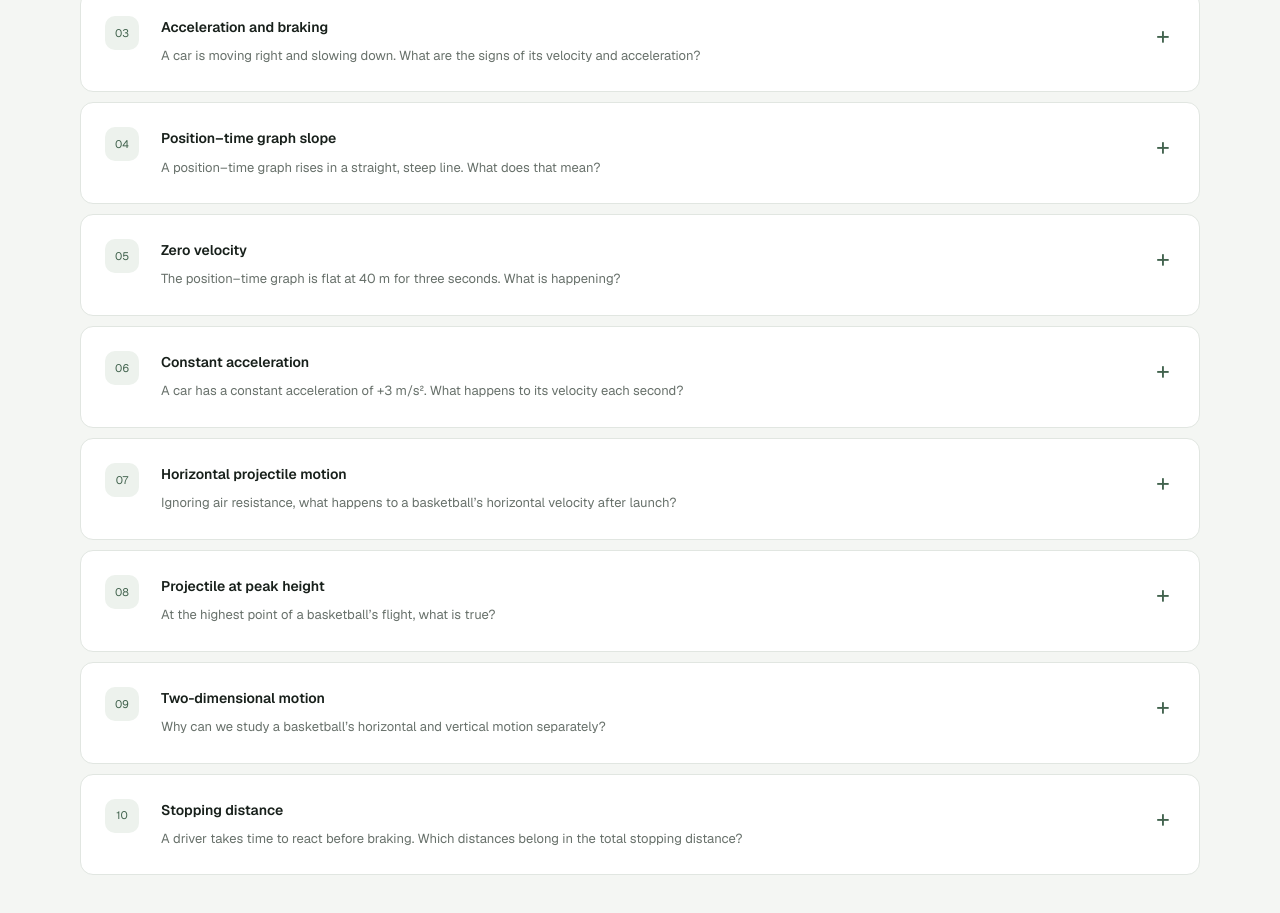
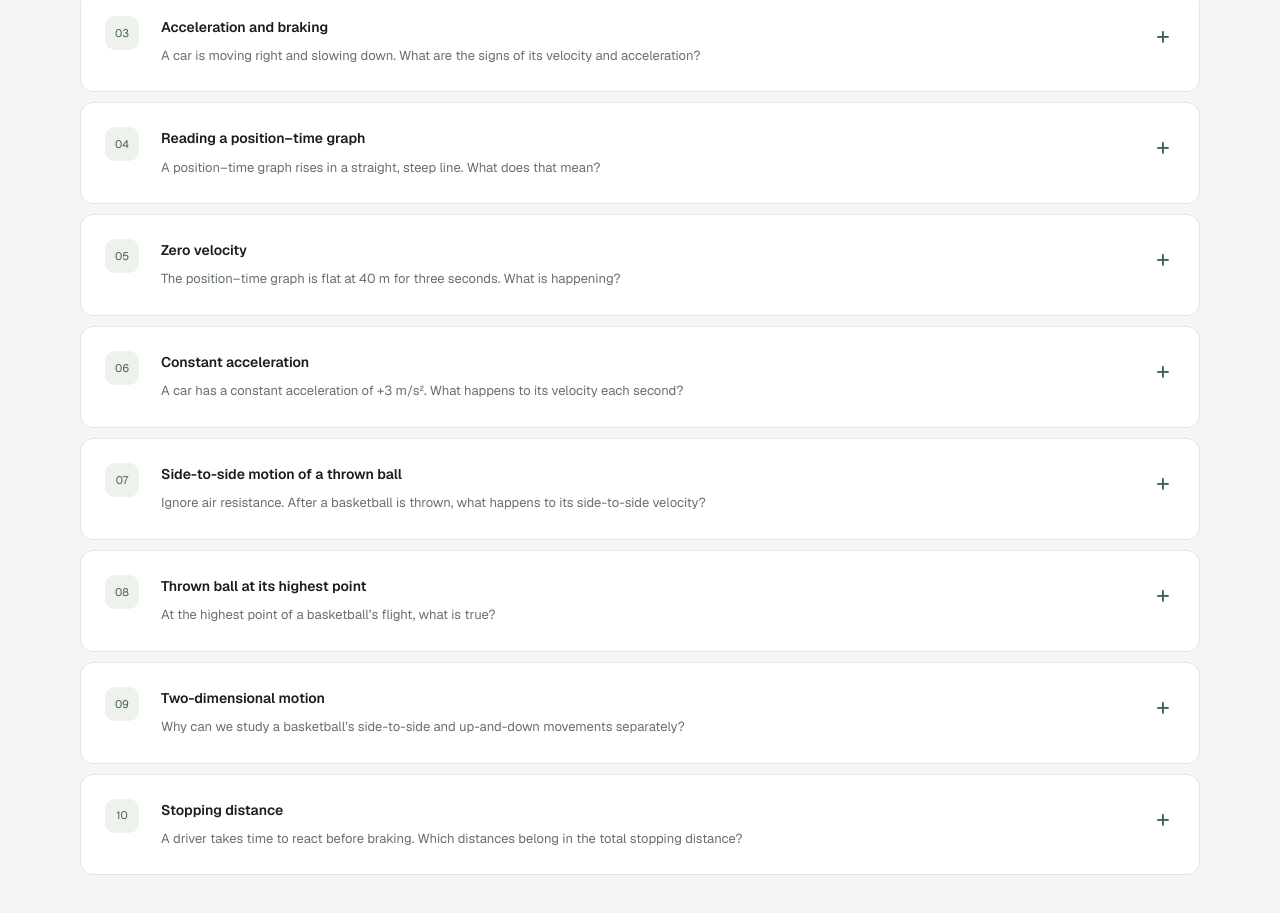
Before and after one commit to Raheeq-lab/PhySense, a Next.js app: page /diagnostic-map in a window 1280 px wide. Shown: the part 1283-2196 px from the top of the page. Built offline with nearby package versions, Linux system fonts and the light colour scheme.

Commit message:
Simplify Kinematics lesson language

```diff
--- a/src/data/kinematicsDiagnostic.ts
+++ b/src/data/kinematicsDiagnostic.ts
@@ -41,13 +41,13 @@ export const kinematicsDiagnostic:DiagnosticItem[]=[
     explanation:'The velocity remains positive until the car stops. The negative acceleration reduces that positive velocity.'
   },
   {
-    id:'KIN-04',concept:'Position–time graph slope',difficulty:'developing',
+    id:'KIN-04',concept:'Reading a position–time graph',difficulty:'developing',
     misconception:'The height of a position–time graph shows the object’s speed.',
     prompt:'A position–time graph rises in a straight, steep line. What does that mean?',
     answers:[{label:'The object is stopped at a large position.'},{label:'The object has constant positive acceleration.'},{label:'The object moves in the positive direction at constant velocity.'}],
-    reasons:[{label:'A high line always means high speed.'},{label:'A constant positive slope means a constant positive velocity.'},{label:'Every rising line must curve upward.'}],
+    reasons:[{label:'The height of the line tells us the speed.'},{label:'The line rises by the same amount each second, so the car moves right at a steady velocity.'},{label:'Every line that goes up must become curved.'}],
     correctAnswer:2,correctReason:1,
-    explanation:'Velocity is the slope of the position–time graph. A straight line has constant slope, so the velocity is constant.'
+    explanation:'The line rises by the same amount each second. This means the object moves in the positive direction at a steady velocity. We call the steepness of the line its “slope.”'
   },
   {
     id:'KIN-05',concept:'Zero velocity',difficulty:'introductory',
@@ -68,31 +68,31 @@ export const kinematicsDiagnostic:DiagnosticItem[]=[
     explanation:'The unit m/s² means “metres per second of velocity added each second.”'
   },
   {
-    id:'KIN-07',concept:'Horizontal projectile motion',difficulty:'developing',
-    misconception:'Gravity gradually reduces a projectile’s horizontal velocity.',
-    prompt:'Ignoring air resistance, what happens to a basketball’s horizontal velocity after launch?',
+    id:'KIN-07',concept:'Side-to-side motion of a thrown ball',difficulty:'developing',
+    misconception:'Gravity gradually reduces a thrown ball’s side-to-side velocity.',
+    prompt:'Ignore air resistance. After a basketball is thrown, what happens to its side-to-side velocity?',
     answers:[{label:'It stays constant.'},{label:'It steadily decreases to zero.'},{label:'It increases because gravity pulls it forward.'}],
-    reasons:[{label:'Gravity acts equally in every direction.'},{label:'Any object in the air must lose all of its velocity.'},{label:'Gravity acts vertically, so there is no horizontal acceleration.'}],
+    reasons:[{label:'Gravity pulls equally in every direction.'},{label:'Anything in the air must lose all its velocity.'},{label:'Gravity pulls down, not sideways, so the side-to-side velocity stays the same.'}],
     correctAnswer:0,correctReason:2,
-    explanation:'Gravity changes the vertical velocity. With air resistance ignored, nothing changes the horizontal velocity.'
+    explanation:'Gravity changes the ball’s up-and-down velocity. When we ignore air resistance, nothing changes its side-to-side velocity.'
   },
   {
-    id:'KIN-08',concept:'Projectile at peak height',difficulty:'challenging',
-    misconception:'At the top of a projectile’s path, both velocity and acceleration are zero.',
+    id:'KIN-08',concept:'Thrown ball at its highest point',difficulty:'challenging',
+    misconception:'At the top of a thrown ball’s path, both velocity and acceleration are zero.',
     prompt:'At the highest point of a basketball’s flight, what is true?',
     answers:[{label:'Velocity and acceleration are both zero.'},{label:'Acceleration points upward before the ball falls.'},{label:'Vertical velocity is zero, but acceleration is still downward.'}],
     reasons:[{label:'Gravity continues pulling downward even during the instant the ball stops rising.'},{label:'An object cannot accelerate when its velocity is zero.'},{label:'The ball needs an upward force to begin falling.'}],
     correctAnswer:2,correctReason:0,
-    explanation:'The vertical velocity is zero for an instant at the peak, but gravity still provides about 9.8 m/s² of downward acceleration.'
+    explanation:'For one moment, the ball is not moving up or down. But gravity is still pulling it downward, so its downward acceleration is about 9.8 m/s².'
   },
   {
     id:'KIN-09',concept:'Two-dimensional motion',difficulty:'developing',
-    misconception:'Horizontal and vertical projectile motions must change one another.',
-    prompt:'Why can we study a basketball’s horizontal and vertical motion separately?',
-    answers:[{label:'The ball moves horizontally first and vertically afterward.'},{label:'The two velocity components follow different rules and combine to make one path.'},{label:'Only the vertical motion is real.'}],
-    reasons:[{label:'An object cannot move in two directions at the same time.'},{label:'Horizontal motion stops whenever vertical motion changes.'},{label:'Gravity changes the vertical component but, without air resistance, not the horizontal component.'}],
+    misconception:'A thrown ball’s side-to-side and up-and-down movements must change one another.',
+    prompt:'Why can we study a basketball’s side-to-side and up-and-down movements separately?',
+    answers:[{label:'The ball moves sideways first and moves up or down later.'},{label:'The two movements follow different rules, then join to make one curved path.'},{label:'Only the up-and-down movement is real.'}],
+    reasons:[{label:'An object cannot move in two directions at the same time.'},{label:'Side-to-side movement stops whenever up-and-down movement changes.'},{label:'Gravity changes the up-and-down movement but, without air resistance, not the side-to-side movement.'}],
     correctAnswer:1,correctReason:2,
-    explanation:'The ball moves horizontally and vertically at the same time. Treating the components separately makes the curved motion easier to understand.'
+    explanation:'The ball moves side to side and up or down at the same time. Studying each movement on its own makes the curved path easier to understand.'
   },
   {
     id:'KIN-10',concept:'Stopping distance',difficulty:'challenging',
```
Also changed, not shown: src/app/block-1/1-1/page.tsx (+5 -5 lines).
